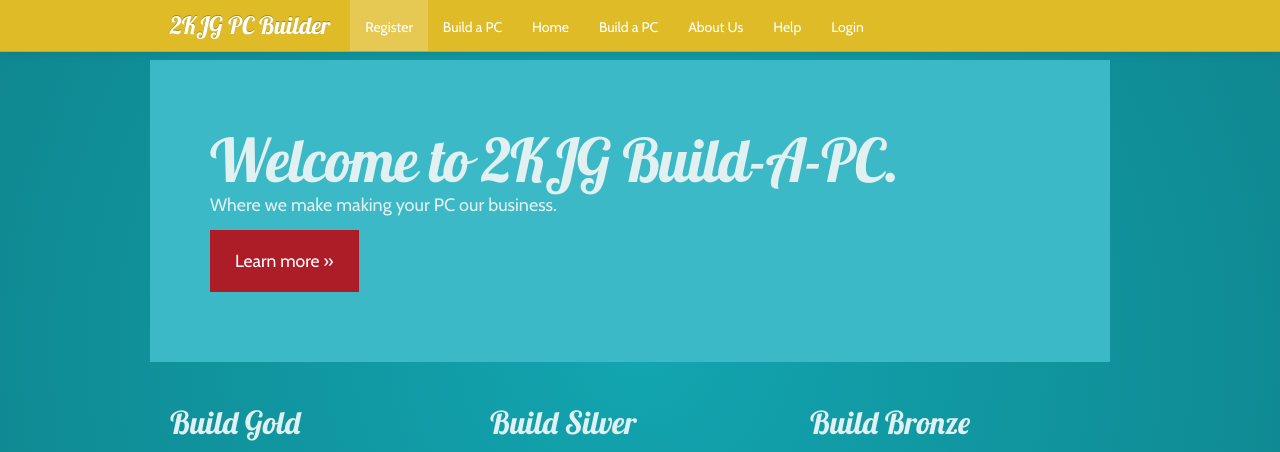
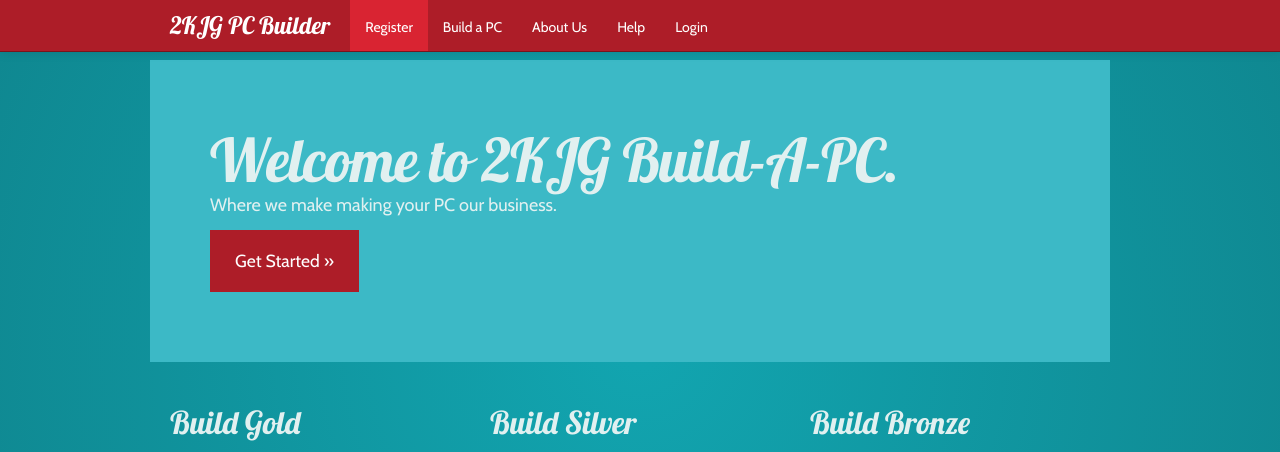
Before and after one commit to carylF/PCB, a Flask app: page / in a window 1280 px wide. Shown: the top 452 px of the page. Run offline with Flask 2, Linux system fonts and the light colour scheme.

Commit message:
Dashboard skeleton

```diff
--- a/app/models.py
+++ b/app/models.py
@@ -18,7 +18,7 @@ class User(db.Model, BaseModelMixin, PasswordMixin):
 
   def __init__(self, email_address, password, first_name, last_name, phone_number, user_type):
     self.email_address = email_address
-    self.password = User.hash_(password, unique=True, convert_unicode=True)
+    self.password = User.hash_(password)
     self.first_name = first_name
     self.last_name = last_name
     self.phone_number = phone_number
--- a/app/sessions.py
+++ b/app/sessions.py
@@ -23,15 +23,15 @@ class _UserSessions(object):
     if 'key' not in session:
       return None
     key = session['key']
-    print self.cache
     user_id = self.cache.get(key)
     user = User.find(User.id == user_id)
     return user
 
   def delete(self):
-    if 'key' in session and session['key'] is not None:
+    if 'key' in session:
       self.cache.delete(session['key'])
       session.pop('key', None)
+
 
 sessions = _UserSessions()
 
--- a/app/templates/base.html
+++ b/app/templates/base.html
@@ -12,11 +12,11 @@
   <body>
 
     <div class="container">
-      <div class="navbar navbar-inverse navbar-fixed-top" >
+      <div class="navbar navbar-fixed-top" >
           <div class="navbar-inner">
             <div class="container" >
 
-              <a class="brand" href="">2KJG PC Builder</a>
+              <a class="brand" href="{{ url_for('home') }}">2KJG PC Builder</a>
 
               <div class="nav-collapse collapse">
                 <ul class="nav">
@@ -24,9 +24,7 @@
                 <li class="active"><a href="{{ url_for('register') }}">Register</a></li>
                 {% endif %}
                 <li><a href="#">Build a PC</a></li>
-                <li><a href="">Home</a></li>
-                <li><a href="">Build a PC</a></li>
-                <li><a href="#contact">About Us</a></li>
+                <li><a href="#about">About Us</a></li>
                 <li><a href="#help">Help</a></li>
                 <ul class="pull-right nav">
                   {% if 'key' not in session %}
--- a/app/templates/home.html
+++ b/app/templates/home.html
@@ -5,7 +5,7 @@
                     <div class="hero-unit" id='navbar'>
                         <h1>Welcome to 2KJG Build-A-PC.</h1>
                         <p>Where we make making your PC our business.</p>
-                        <p><a class="btn btn-primary btn-large">Learn more »</a></p>
+                        <p><a class="btn btn-primary btn-large" href="{{ url_for('dashboard') }}">Get Started »</a></p>
                     </div>
                   </div>
 
```
Also changed, not shown: 1 other file.
